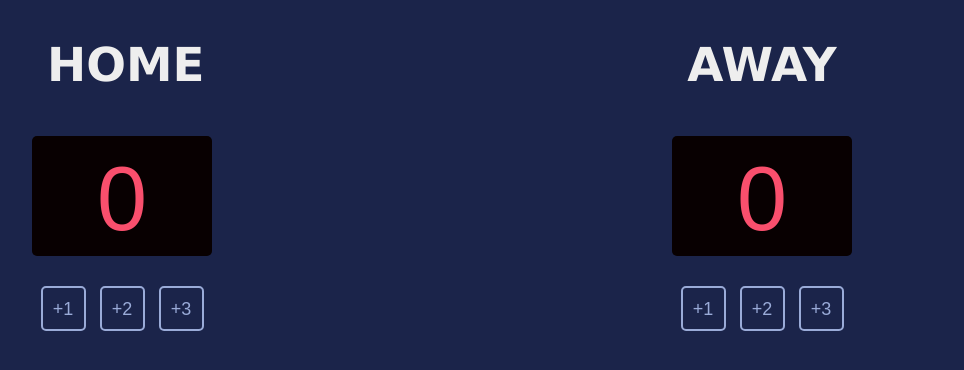
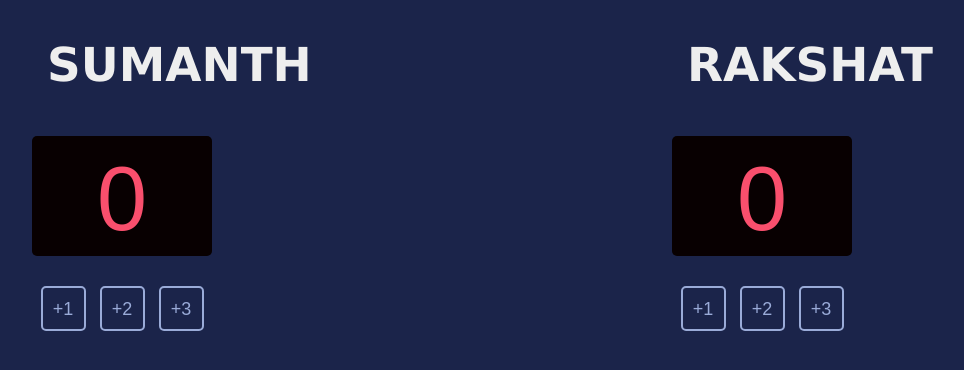
Before and after one commit to Rakshatnaik/scoreboard, a website built with Vite: page index.html in a window 1280 px wide. Shown: the whole page, without its empty margins (198-1162 px from the left). Built offline with nearby package versions, Linux system fonts and the light colour scheme.

Commit message:
Changed the title

```diff
--- a/index.html
+++ b/index.html
@@ -6,10 +6,10 @@
     <body>
         <div class="container">
             <div class="title">
-                <h3>HOME</h3>
+                <h3>SUMANTH</h3>
             </div>
             <div class="title">
-                <h3>AWAY</h3>
+                <h3>RAKSHAT</h3>
             </div>
         </div>
         <div class="container">
```
